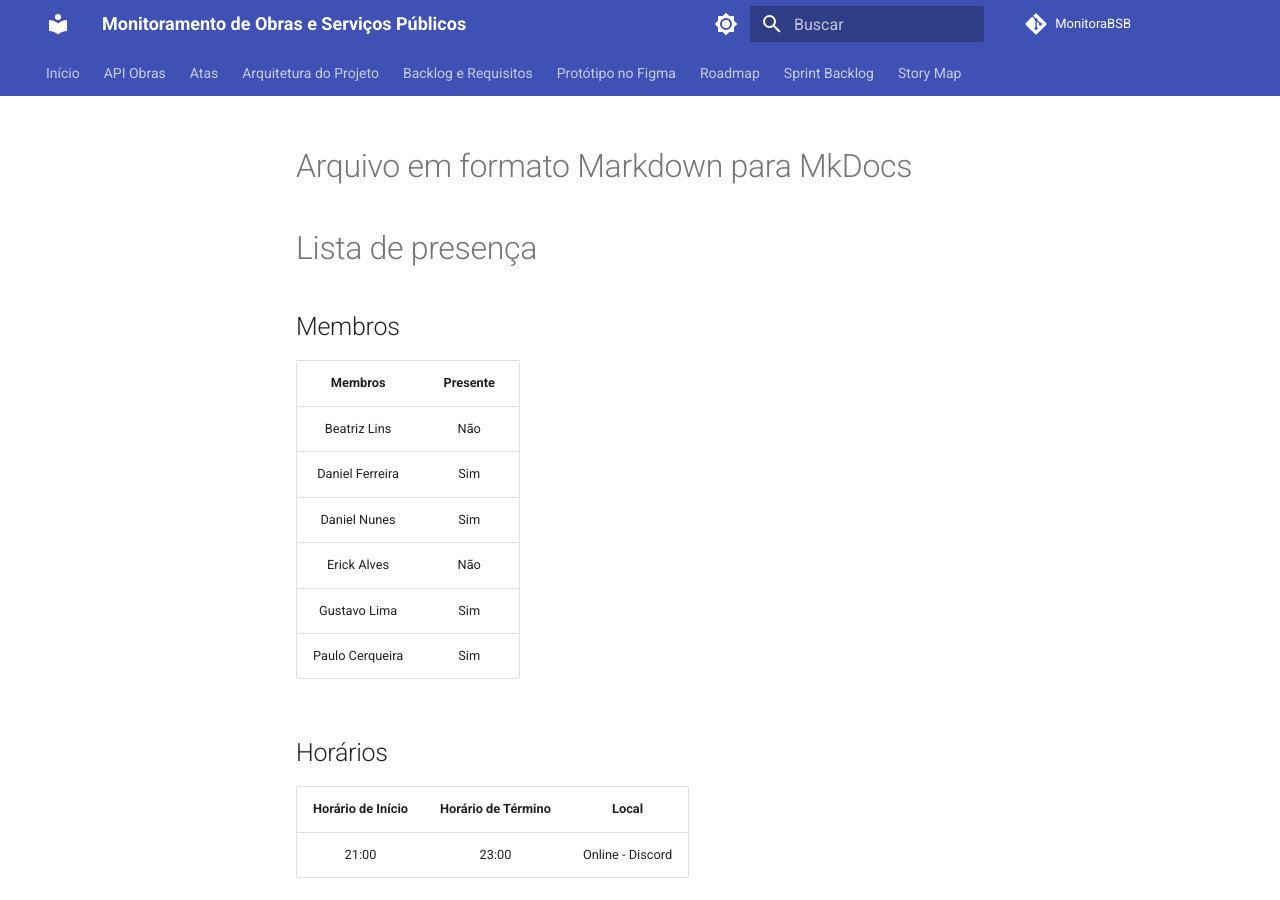
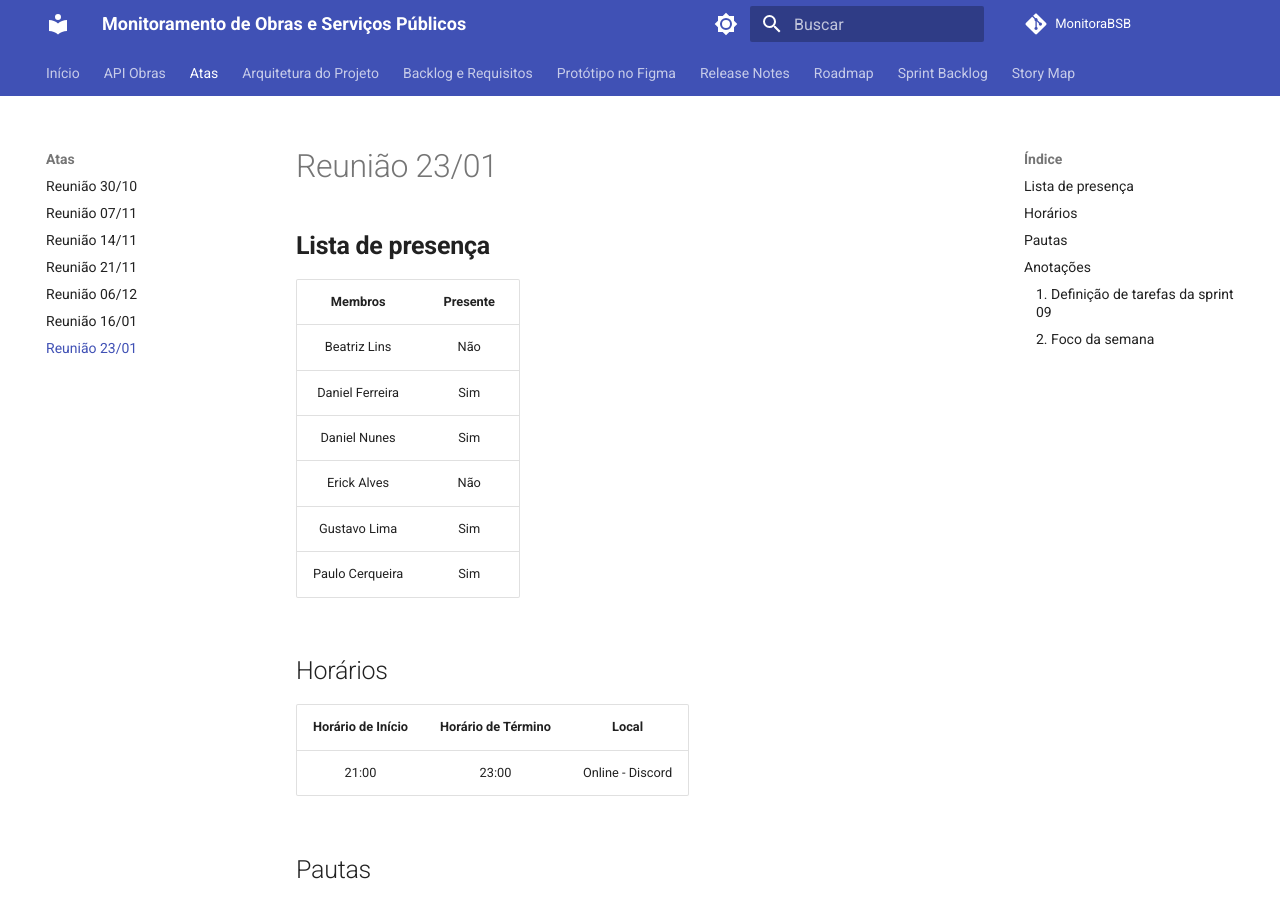
Before and after one commit to unb-mds/2024-2-Squad08, an MkDocs documentation site: the page built from docs/atas/23-01-25.md, in a window 1280 px wide and 900 px high. Built offline with MkDocs 1.6.1 and Material for MkDocs 9.7.7, drawn with Linux system fonts in a browser that asks for light colours; comment, search, counter and statistics services are not loaded.

Commit message:
feat: correcting paths and styles for atas pages

```diff
--- a/docs/atas/23-01-25.md
+++ b/docs/atas/23-01-25.md
@@ -1,8 +1,5 @@
-# Arquivo em formato Markdown para MkDocs
+## **Lista de presença**
 
-# Lista de presença
-
-## Membros
 | Membros        | Presente |
 |:--------------:|:--------:|
 | Beatriz Lins   | Não      |
--- a/mkdocs.yml
+++ b/mkdocs.yml
@@ -32,12 +32,16 @@ nav:
     - Reunião 21/11: atas/21-11-24.md
     - Reunião 06/12: atas/06-12-24.md
     - Reunião 16/01: atas/16-01-25.md
+    - Reunião 23/01: atas/23-01-25.md
   - Arquitetura do Projeto: arquitetura/arquitetura.md
   - Backlog e Requisitos: backlog/backlog.md
   - Protótipo no Figma:
     - Versão 01: prototipo/versao1.md
     - Versão 02: prototipo/versao2.md
     - Versão 03: prototipo/versao3.md
+  - Release Notes:
+    - Release Note v1.0: release_notes/release1.md
+    - Release Note v2.0: release_notes/release2.md
   - Roadmap: roadmap/roadmap.md
   - Sprint Backlog:
     - Sprint 01: sprints/sprint1.md
```
Also changed, not shown: docs/atas/16-01-25.md (+1 -2 lines).
